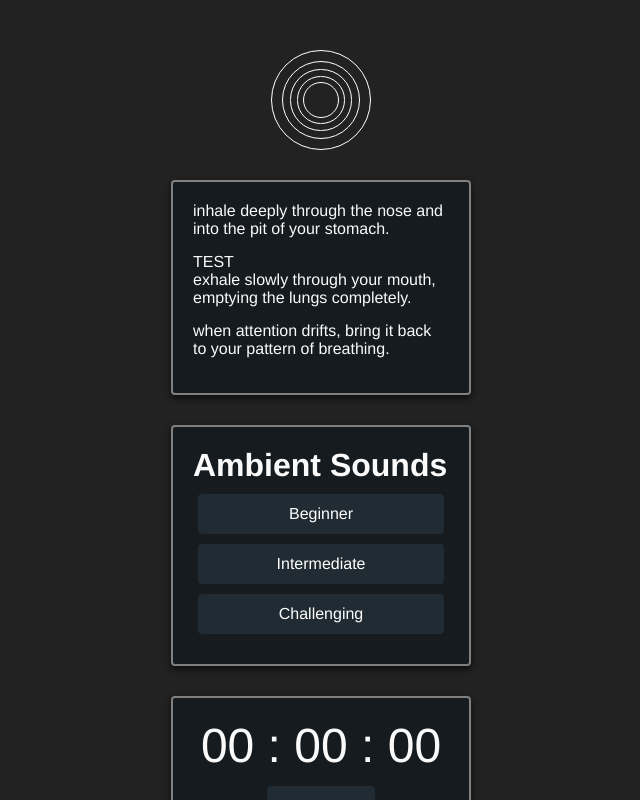
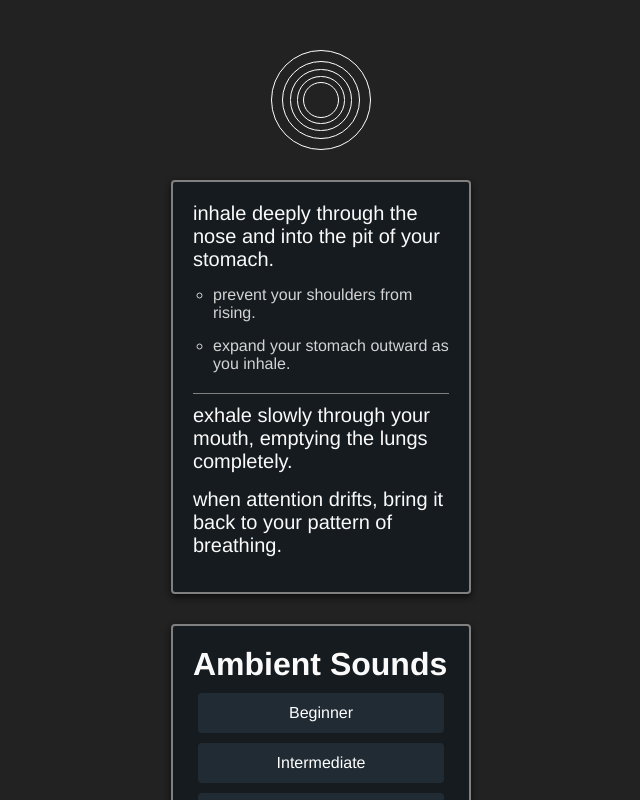
Before and after one commit to ArnoldDonPaul/Doppler, a React (Create React App) app: page / in a window 1280 px wide. Both pictures are taken after a click on the element 640 px from the left and 220 px from the top of the page. Shown: the top 800 px of the page, without its empty margins (319-959 px from the left). Built offline with nearby package versions, Linux system fonts and the light colour scheme.

Commit message:
populated About's expanded text with appropriate info regarding inhalation, exhalation, and controlling the pattern of breathing. styled a few elements such as hover and the border-bottom of the expanded information

```diff
--- a/src/components/About.js
+++ b/src/components/About.js
@@ -13,11 +13,30 @@ class About extends Component {
                 <p className="about__text" onClick={() => this.setState({ inhaleExpanded: true })}>inhale deeply through the nose and into the pit of your stomach.</p>
                 {
                     this.state.inhaleExpanded === true && (
-                        <p>TEST</p>
+                        <ul className="about__expandedList">
+                            <li className="about__textExpanded">prevent your shoulders from rising.</li>
+                            <li className="about__textExpanded">expand your stomach outward as you inhale.</li>
+                        </ul>
                     )
                 }
-                <p className="about__text">exhale slowly through your mouth, emptying the lungs completely.</p>
-                <p className="about__text"> when attention drifts, bring it back to your pattern of breathing.</p>
+                <p className="about__text" onClick={() => this.setState({ exhaleExpanded: true })}>exhale slowly through your mouth, emptying the lungs completely.</p>
+                {
+                    this.state.exhaleExpanded === true && (
+                        <ul className="about__expandedList">
+                            <li className="about__textExpanded">your exhale should take longer than your inhale</li>
+                            <li className="about__textExpanded">slow exhalation will promote a calming sensation throughout the body</li>
+                        </ul>
+                    )
+                }
+                <p className="about__text" onClick={() => this.setState({ attentionExpanded: true })}> when attention drifts, bring it back to your pattern of breathing.</p>
+                {
+                    this.state.attentionExpanded === true && (
+                        <ul className="about__expandedList">
+                            <li className="about__textExpanded">inhale for a count of 2 and exhale for a count of 4-6</li>
+                            <li className="about__textExpanded">practice makes better</li>
+                        </ul>
+                    )
+                }
             </div >
         );
     }
--- a/src/styles/App.scss
+++ b/src/styles/App.scss
@@ -6,7 +6,7 @@
 .App {
   font-family: Helvetica, sans-serif;
   background-color: rgb(34, 34, 34);
-  height: 100vh;
+  height: 100%;
   color: rgb(250, 250, 250);
   padding: 50px;
 }
@@ -88,8 +88,23 @@
   box-shadow: 0 3px 6px rgb(12, 12, 12);
   &__text {
     margin-bottom: 15px;
+    font-size: 20px;
+    cursor: pointer
+  }
+  &__text:hover {
+    color:lightgrey;
+  }
+  &__textExpanded {
+    color: lightgrey;
+    margin-bottom: 15px;
     font-size: 16px;
-    cursor: pointer
+    margin-left: 20px;
+    list-style: circle;
+  }
+  &__expandedList {
+    border-bottom: solid 1px grey;
+    padding-bottom: 5px;
+    margin-bottom: 10px;
   }
 }
 
@@ -124,7 +139,7 @@ button {
 }
 button:hover {
   border: solid 1px white;
-  background-color: #106ba3;
+  background-color: black;
 }
 .Stopwatch button {
   padding: 12px 32px;
@@ -159,6 +174,6 @@ button:hover {
   }
   &__listItem:hover {
     border: solid 1px white;
-    background-color: #106ba3;
+    background-color: black;
   }
 }
```
